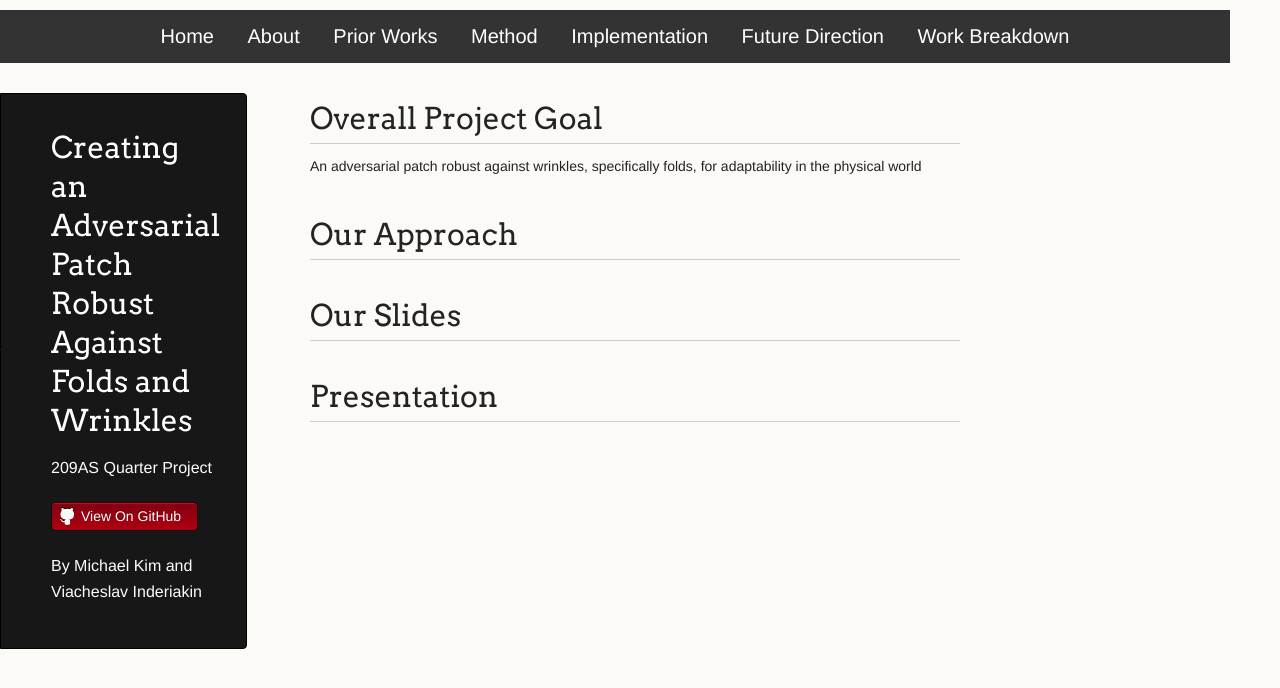
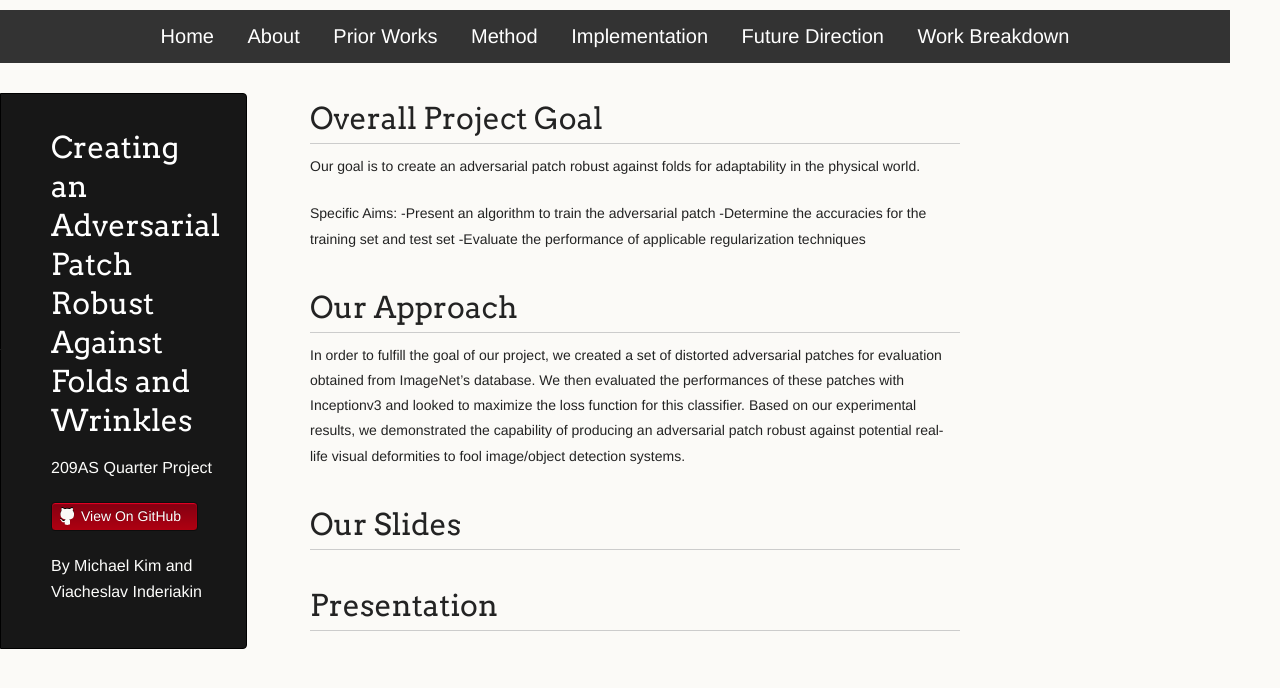
Before and after one commit to SlavaInder/209AS_Adversarial_Patch, a Jekyll site: the page built from docs/index.md, in a window 1280 px wide. Shown: the top 688 px of the page. Built offline with Jekyll 4.4.1, drawn with Linux system fonts in a browser that asks for light colours; our own code applies the rules of GitHub Pages for plain Markdown files.

Commit message:
Update index.md

```diff
--- a/docs/index.md
+++ b/docs/index.md
@@ -3,10 +3,15 @@
 ---
 
 # Overall Project Goal
+Our goal is to create an adversarial patch robust against folds for adaptability in the physical world.
 
-An adversarial patch robust against wrinkles, specifically folds, for adaptability in the physical world
+Specific Aims:
+-Present an algorithm to train the adversarial patch
+-Determine the accuracies for the training set and test set
+-Evaluate the performance of applicable regularization techniques
 
 # Our Approach
+In order to fulfill the goal of our project, we created a set of distorted adversarial patches for evaluation obtained from ImageNet's database. We then evaluated the performances of these patches with Inceptionv3 and looked to maximize the loss function for this classifier. Based on our experimental results, we demonstrated the capability of producing an adversarial patch robust against potential real-life visual deformities to fool image/object detection systems.
 
 # Our Slides
 
```
